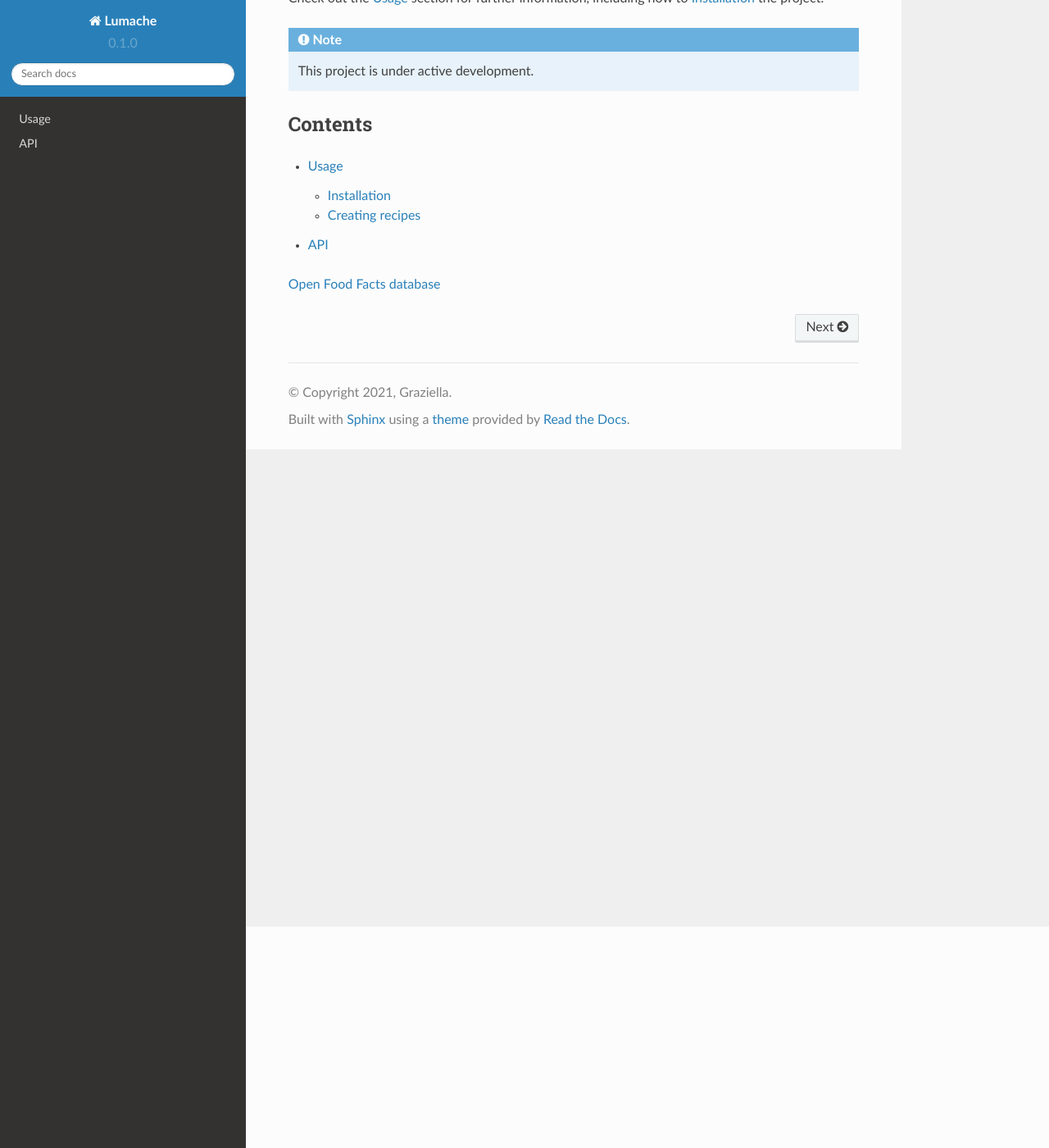
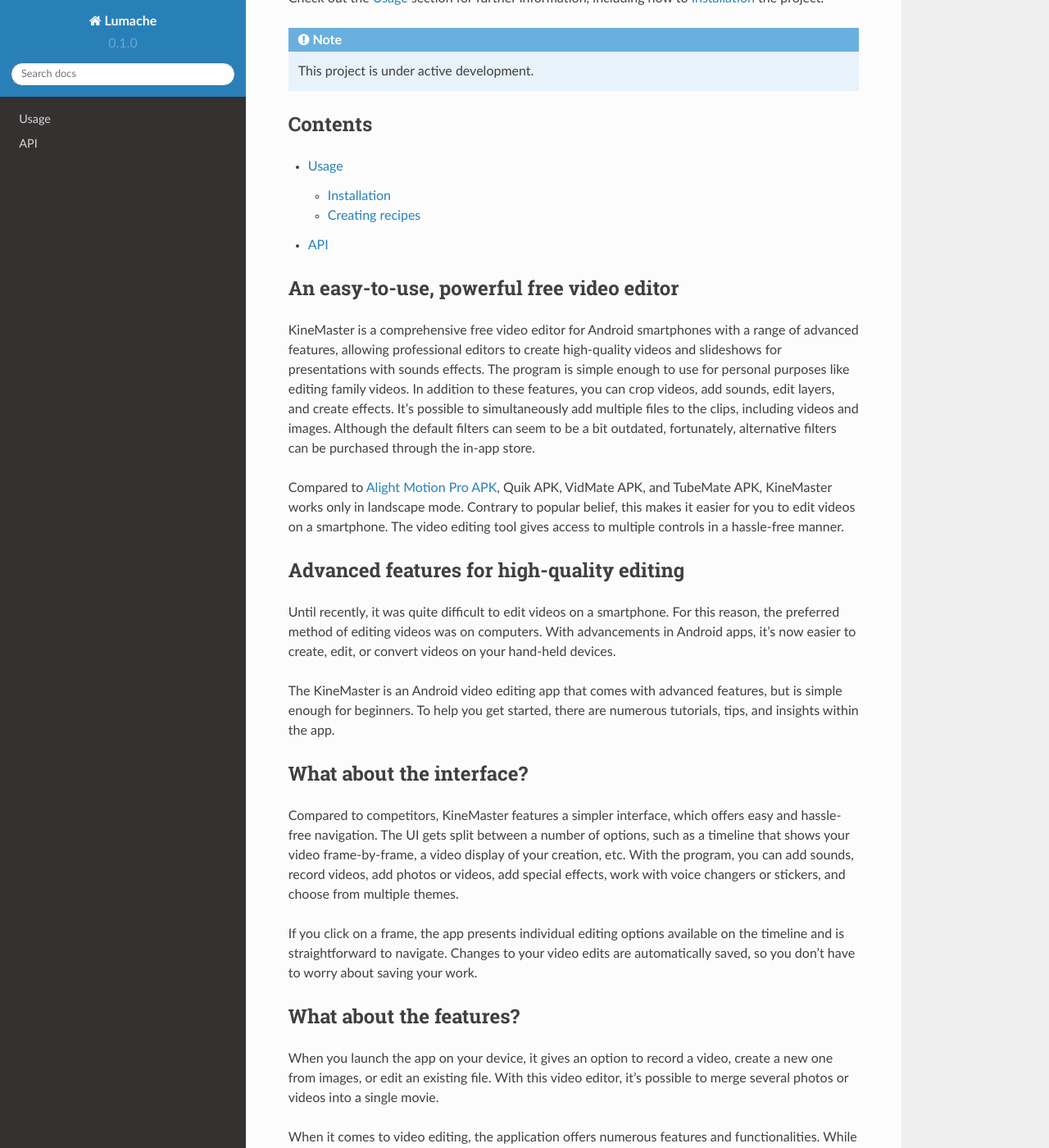
Before and after one commit to ervinjason/KineMaster, a Sphinx documentation site: the page built from docs/source/index.rst, in a window 1280 px wide and 1400 px high, scrolled down 270 px. Shown: the whole window at 82% size. Built offline with Sphinx 7.4.7 and the Read the Docs theme 2.0.0, drawn with Linux system fonts in a browser that asks for light colours; some of the changed text lies outside the part shown.

Commit message:
Update index.rst

```diff
--- a/docs/source/index.rst
+++ b/docs/source/index.rst
@@ -20,4 +20,43 @@
 
    usage
    api
-`Open Food Facts database <https://world.openfoodfacts.org/>`_
+
+An easy-to-use, powerful free video editor
+------------------------------------------
+KineMaster is a comprehensive free video editor for Android smartphones with a range of advanced features, allowing professional editors to create high-quality videos and slideshows for presentations with sounds effects. The program is simple enough to use for personal purposes like editing family videos. In addition to these features, you can crop videos, add sounds, edit layers, and create effects. It’s possible to simultaneously add multiple files to the clips, including videos and images. Although the default filters can seem to be a bit outdated, fortunately, alternative filters can be purchased through the in-app store.
+
+Compared to `Alight Motion Pro APK <https://alightmotionapk.co/mod/>`_, Quik APK, VidMate APK, and TubeMate APK, KineMaster works only in landscape mode. Contrary to popular belief, this makes it easier for you to edit videos on a smartphone. The video editing tool gives access to multiple controls in a hassle-free manner.
+
+Advanced features for high-quality editing
+------------------------------------------
+Until recently, it was quite difficult to edit videos on a smartphone. For this reason, the preferred method of editing videos was on computers. With advancements in Android apps, it’s now easier to create, edit, or convert videos on your hand-held devices.
+
+The KineMaster is an Android video editing app that comes with advanced features, but is simple enough for beginners. To help you get started, there are numerous tutorials, tips, and insights within the app.
+
+What about the interface?
+-------------------------
+Compared to competitors, KineMaster features a simpler interface, which offers easy and hassle-free navigation. The UI gets split between a number of options, such as a timeline that shows your video frame-by-frame, a video display of your creation, etc. With the program, you can add sounds, record videos, add photos or videos, add special effects, work with voice changers or stickers, and choose from multiple themes.
+
+If you click on a frame, the app presents individual editing options available on the timeline and is straightforward to navigate. Changes to your video edits are automatically saved, so you don't have to worry about saving your work.
+
+What about the features?
+------------------------
+When you launch the app on your device, it gives an option to record a video, create a new one from images, or edit an existing file. With this video editor, it’s possible to merge several photos or videos into a single movie.
+
+When it comes to video editing, the application offers numerous features and functionalities. While it will be difficult to cover all of them, here’s a glimpse of the most important ones. With KineMaster, you can cut or trim frames, add transitions, control video speed, pan and zoom in an image, adjust volume, add sounds, and change colors, text, or themes. Last but not least, you can delete, add, or move videos and clips.
+
+The app comes with a preview window, to view your video edits. You can preview a creation as a whole movie or an individual frame, or jump to a specific section of the video.
+
+Once you’re done editing, KineMaster lets you export files in low, HD, or full HD quality. The program supports MOV file format, and lets you modify the bitrate and framerate to suit your preferences. While these features are available for free, it’s important to note that the free version places a watermark on the edited video.
+
+Is KineMaster a good choice?
+----------------------------
+Most free video editors don’t offer as many features as KineMaster. Usually, you can only find trimming options and filters. However, KineMaster gives access to numerous advanced features. This is a great video editing software to begin editing or brushing up your skills. Additionally, the Android application comes with features usually only available on desktops programs.
+
+The only drawback is that using more powerful features, such as adding multiple layers or transitions, will require a high-end Android smartphone. With a low-end device, you may experience some lags when using these features.
+
+A comprehensive video editing tool for Android
+----------------------------------------------
+When it comes to video editing, `KineMaster <https://play.google.com/store/apps/details?id=com.nexstreaming.app.kinemasterfree&hl=en&gl=US>`_ stands out from the competition due to its range of features that allow for professionals edits on smartphones. If you’ve been looking for an app to enhance your creativity, this is a great choice.
+
+While the videos edited in the free version have watermarks, it’s still a good way to try your hand at video editing. This way, you also get an idea about the app’s features before upgrading to the premium version.
```
